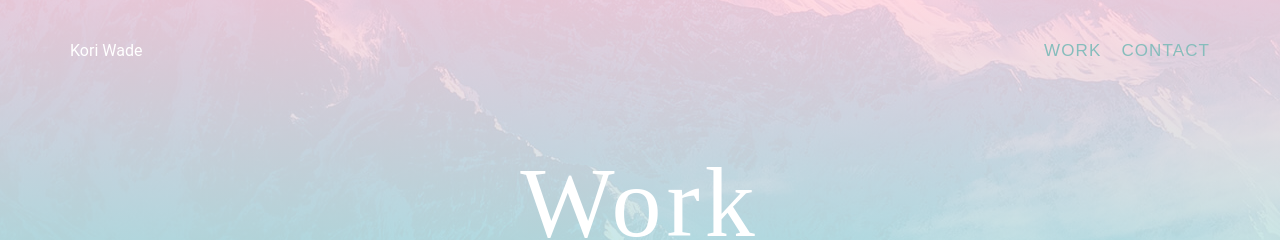
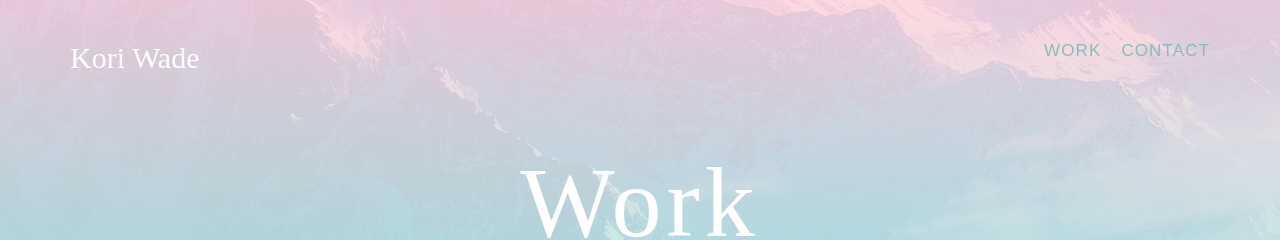
Before and after one commit to koriwade/koriwade.github.io, a Jekyll site: the page work.html, which Jekyll copies as it is, in a window 1280 px wide. Shown: the top 240 px of the page. Built offline with Jekyll 4.4.1, drawn with Linux system fonts in a browser that asks for light colours; comment, search, counter and statistics services are not loaded.

Commit message:
logo font

```diff
--- a/assets/main.css
+++ b/assets/main.css
@@ -114,7 +114,9 @@ nav {
       nav .nav a:active {
         color: #669291; }
     nav .nav .logo {
-      color: #fff; }
+      color: #fff;
+      font-family: 'Cookie', cursive;
+      font-size: 30px; }
 
 header {
   width: 100%;
```
